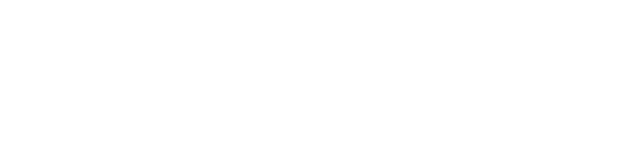
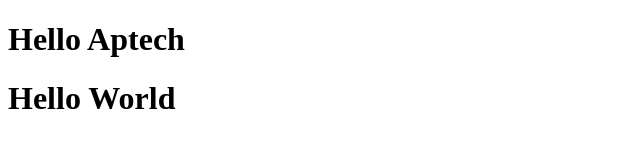
Before and after one commit to ozanfnd/aptech, a plain HTML site: page index.html in a window 1280 px wide. Shown: the whole page, without its empty margins (0-640 px from the left). Drawn offline with Linux system fonts and the light colour scheme.

Commit message:
Hello World

```diff
--- a/index.html
+++ b/index.html
@@ -6,6 +6,7 @@
     <title>Aptech Project</title>
 </head>
 <body>
-
+    <h1>Hello Aptech</h1>
+    <h1>Hello World</h1>
 </body>
 </html>
```
Also changed, not shown: download.jpg (added).
